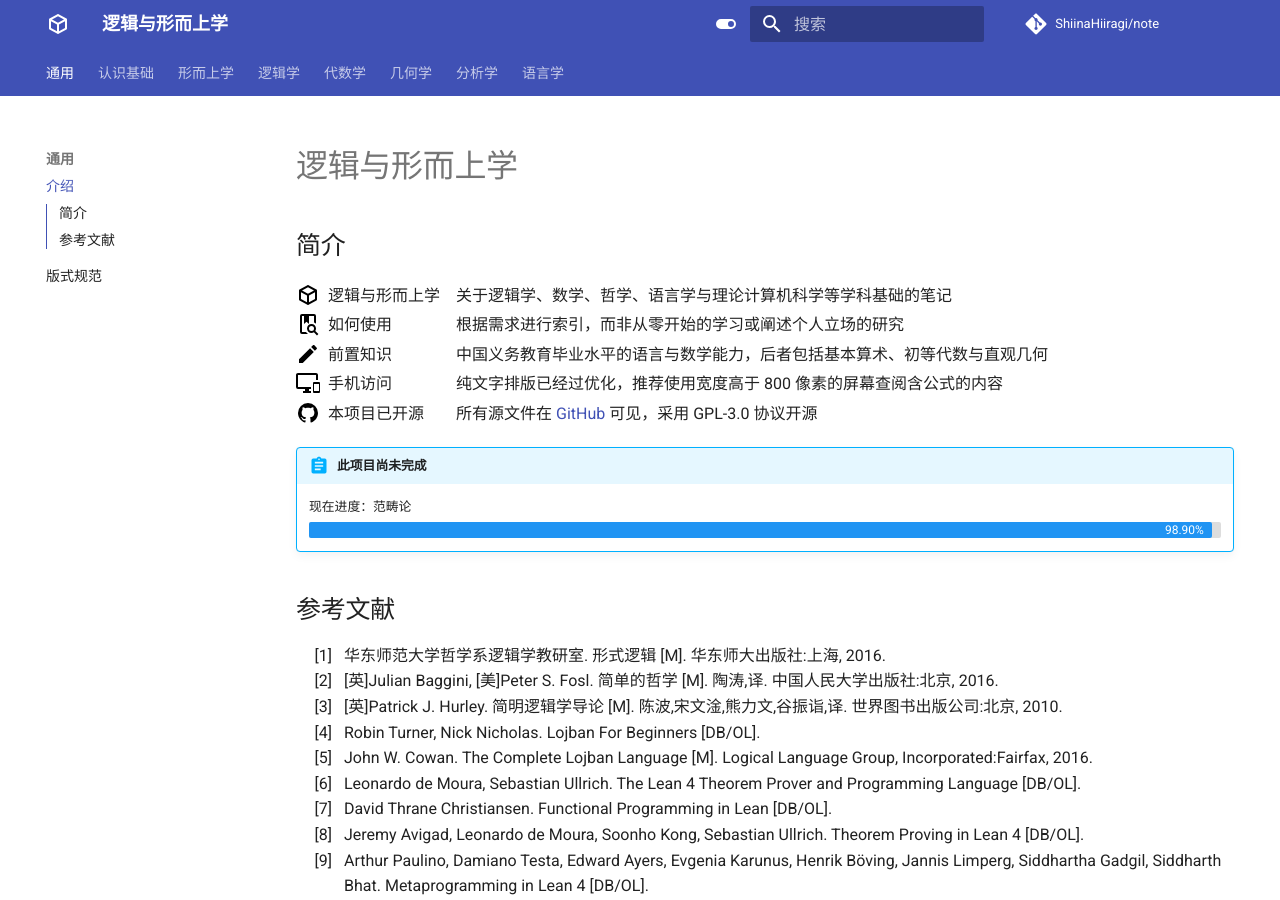
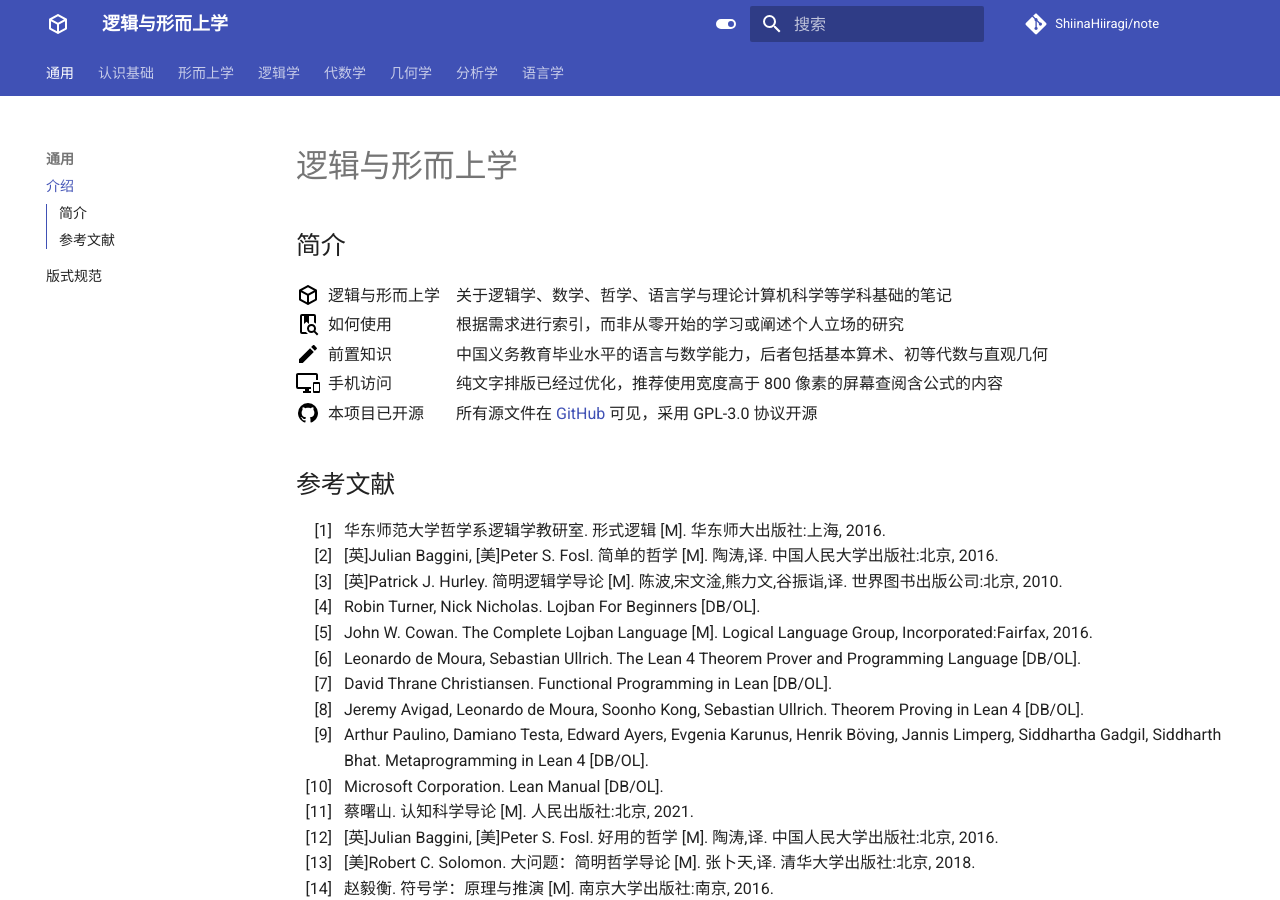
Before and after one commit to ShiinaHiiragi/note, an MkDocs documentation site: the page built from docs/index.md, in a window 1280 px wide and 900 px high. Built offline with MkDocs 1.6.1 and Material for MkDocs 9.7.7, drawn with Linux system fonts in a browser that asks for light colours; comment, search, counter and statistics services are not loaded.

Commit message:
first stage finish

```diff
--- a/docs/index.md
+++ b/docs/index.md
@@ -52,11 +52,13 @@
     </div>
 </div>
 
+<!--
 !!! abstract "此项目尚未完成"
     <label> 现在进度：范畴论 </label>
     <div class="progress-container">
         <div class="progress-percentage"> </div>
     </div>
+-->
 
 ## 参考文献
 
@@ -638,9 +640,9 @@
     return [plot, total];
 }, [0, 0]);
 const progress = (100 * plot / total);
-const progressBar = document.querySelector(".progress-percentage");
-progressBar.innerText = progress.toFixed(2) + "%";
-progressBar.style.width = progress.toFixed(0) + "%";
+// const progressBar = document.querySelector(".progress-percentage");
+// progressBar.innerText = progress.toFixed(2) + "%";
+// progressBar.style.width = progress.toFixed(0) + "%";
 
 console.log(
     "%cInput `todo` to view unfinished references.",
```
